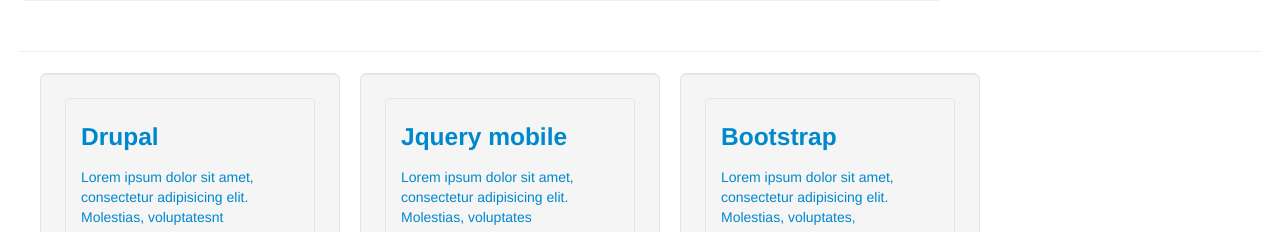
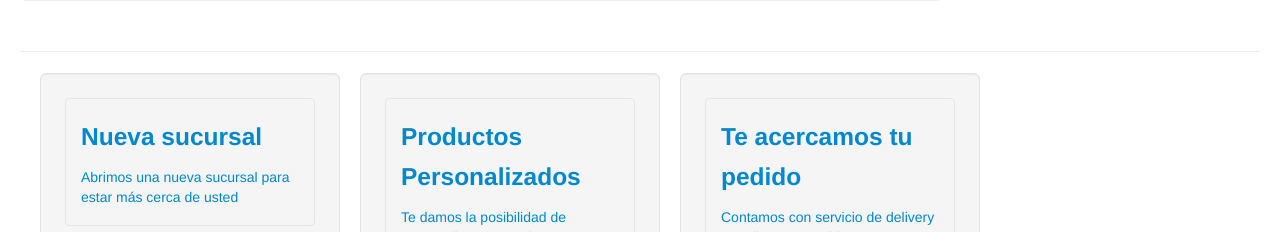
Before and after one commit to pekerDjango/Delivery, a Django app: template SiGeP/templates/index.html in a window 1280 px wide. Shown: the part 693-925 px from the top of the page. Run offline with Django 3.2, Linux system fonts and the light colour scheme; the template is opened without the code that fills it, so the values that code supplies are empty; some libraries are stand-ins or nearby versions.

Commit message:
[#13] PedidoRegistrado/admin.py [#16] lista de sucursales

```diff
--- a/RecursosDeEmpresa/urls.py
+++ b/RecursosDeEmpresa/urls.py
@@ -8,4 +8,5 @@ urlpatterns = patterns('RecursosDeEmpresa.views',
      url(r'^edit/empleado/(?P<id_emp>.*)/$','edit_empleado_view', name= "vista_editar_empleado"),
      url(r'^empleado/(?P<id_emp>.*)/$','singleEmpleado_view',name='vista_single_empleado'),
      url(r'^delete/empleado/(?P<id_emp>.*)/$','delete_empleado_view', name= "vista_editar_empleado"),
+     url(r'^sucursales/$','sucursal_view',name='vista_sucursal'),
 )
--- a/RecursosDeEmpresa/views.py
+++ b/RecursosDeEmpresa/views.py
@@ -2,6 +2,7 @@
 from django.shortcuts import render_to_response,  get_object_or_404
 from django.template import RequestContext
 from RecursosDeEmpresa.models import Empleado
+from RecursosDeEmpresa.models import Sucursal
 from RecursosDeEmpresa.forms import EmpleadoForm, addEmpleadoForm, DeleteEmpleadoForm
 # Paginacion en Django
 from django.core.paginator import Paginator,EmptyPage,InvalidPage
@@ -13,6 +14,7 @@ def indexAdmin_view(request):
     mensaje = "Aquí realice su administración"
     ctx = {'msg':mensaje}
     return render_to_response('indexAdmin.html',ctx,context_instance=RequestContext(request))
+
 
 @login_required(login_url='/login')
 def empleado_view(request, pagina):
@@ -85,3 +87,7 @@ def delete_empleado_view(request, id_emp):
         form = DeleteEmpleadoForm(instance=new_to_delete)
     ctx = {'form':form, 'empleado':new_to_delete}
     return render_to_response('RecursosDeEmpresa/deleteEmpleado.html',ctx,context_instance=RequestContext(request))
+
+def sucursal_view(request):
+    lista_sucursal=Sucursal.objects.all()
+    return render_to_response('RecursosDeEmpresa/sucursales.html',{'lista_sucursal':lista_sucursal},context_instance=RequestContext(request))
--- a/SiGeP/templates/base.html
+++ b/SiGeP/templates/base.html
@@ -12,7 +12,9 @@
     <script src="js/bootstrap.min.js"></script>
     <link rel="stylesheet" type="text/css" href="css/bootstrap.min.css">
   <style type="text/css">
+
       body {
+
         padding-top: 60px;
         padding-bottom: 40px;
       }
@@ -34,8 +36,8 @@
 					   <li><a href="{% url "vista_pedidoInformacion" %}">Pedido</a></li>
 					   <li><a href="">Productos</a></li>
 					   <li><a href="">Promociones</a></li>
-					   <li><a href="">Sucursales</a></li>
-					   <li><a href="">Contacto</a></li>
+					   <li><a href="{% url "vista_sucursal" %}">Sucursales</a></li>
+					   <li><a href="/contacto/">Contacto</a></li>
 				  </ul>
           <div class="pull-right">
             <div class="social">
@@ -99,19 +101,21 @@
 <!--<hr>-->
 </div>
 	<div class="container-fluid" >
+
       <div class="row-fluid">
-        <div class="span9">
-          <div class="hero-unit" style="overflow:hidden " >
+        <div class="span9" >
+          <div class="hero-unit"  >
             {% block content %}
             {% endblock%}
           </div>
         </div><!--/span-->
 
-        <div class="span3">
+        <div class="span3" >
           {% block panelAux %}
             {% endblock%}
         </div><!--/span-->
       </div><!--/row-->
+
 
   {% block contentInferior%}
   {% endblock %}
--- a/SiGeP/templates/index.html
+++ b/SiGeP/templates/index.html
@@ -39,7 +39,7 @@
   </div>
 {% endblock %}
 {% block panelAux %}
-<div class="well well-large" >
+<div  id = "panelPrincipal"class="well well-large" >
 <a href="http://www.quilmes.com.ar"  ><img src="/media/imagenes/publicidades/quilmes.jpg" alt="quilmes" /> </a>
 <a href="http://www.coca-cola.com.ar"  ><img src="/media/imagenes/publicidades/cocacola.jpg" alt="cocacola" /></a>
 <a href="http://www.mccain.com.ar" ><img src="/media/imagenes/publicidades/mccain.jpg" alt="mccain" /></a>
@@ -55,16 +55,17 @@
           <div class="accordion-group">
                <div class="accordion-heading">
                    <a class="accordion-toggle" data-toggle="collapse" data-parent="#accordion2" href="#collapseOne">
-                  <h3> Drupal</h3>
-                  <p>Lorem ipsum dolor sit amet, consectetur adipisicing elit. Molestias, voluptatesnt</p>
+                   <div class="pull-center">
+                      <h3> Nueva sucursal</h3>
+                  </div>
+                  <p>Abrimos una nueva sucursal para estar más cerca de usted</p>
                    </a>
                </div>
                <div id="collapseOne" class="accordion-body collapse">
               <div class="accordion-inner">
-               Lorem ipsum dolor sit amet, consectetur adipisicing elit. Molestias, odio, corrupti, facilis, dolore possimus qui eligendi rem quae obcaecati perspiciatis similique voluptatum doloribus ex! Odio voluptas mollitia veniam esse molestias?
-               Lorem ipsum dolor sit amet, consectetur adipisicing elit. Laborum, optio, similique autem officia rerum suscipit. Odio, vel minima provident dolores voluptatum est ea ex cumque optio magni. Nemo, voluptates, hic.
+               <a href="/sucursales/"><img class="img-rounded" src="/media/imagenes/sucursal_centro.png" ></a>
                <br>
-               <a href="#" class="btn btn-primary btn-block"> Mas info</a>
+               <a href="/sucursales/" class="btn btn-primary btn-block"> Conoce nuestras sucursales</a>
               </div>
                </div>
           </div>
@@ -75,16 +76,15 @@
 <div class="accordion-group">
                <div class="accordion-heading">
                    <a class="accordion-toggle" data-toggle="collapse" data-parent="#accordion2" href="#collapseTwo">
-                  <h3> Jquery mobile</h3>
-                   <p>Lorem ipsum dolor sit amet, consectetur adipisicing elit. Molestias, voluptates</p>
+                  <h3> Productos Personalizados</h3>
+                   <p>Te damos la posibilidad de personalizar tus productos. </p>
                    </a>
                </div>
                <div id="collapseTwo" class="accordion-body collapse">
                     <div class="accordion-inner">
-                       Lorem ipsum dolor sit amet, consectetur adipisicing elit. Molestias, odio, corrupti, facilis, dolore possimus qui eligendi rem quae obcaecati perspiciatis similique voluptatum doloribus ex! Odio voluptas mollitia veniam esse molestias?
-                        Lorem ipsum dolor sit amet, consectetur adipisicing elit. Laborum, optio, similique autem officia rerum suscipit. Odio, vel minima provident dolores voluptatum est ea ex cumque optio magni. Nemo, voluptates, hic.
+                       <a href="#"><img class="img-rounded" src="/media/imagenes/lomito_completo.png"  alt="sucursal"></a>
                        <br>
-                        <a href="#" class="btn btn-primary btn-block"> Mas info</a>
+                        <a href="#" class="btn btn-primary btn-block"> Arma tu producto</a>
                      </div>
                </div>
           </div>
@@ -95,17 +95,15 @@
 <div class="accordion-group">
                <div class="accordion-heading">
                    <a class="accordion-toggle" data-toggle="collapse" data-parent="#accordion2" href="#collapseThree">
-                  <h3> Bootstrap</h3>
-                   <p>Lorem ipsum dolor sit amet, consectetur adipisicing elit. Molestias, voluptates,</p>
-
-                   </a>
+                  <h3> Te acercamos tu pedido</h3>
+                   <p>Contamos con servicio de delivery para llevar tu pedido</p>
+                 </a>
                </div>
                <div id="collapseThree" class="accordion-body collapse">
                     <div class="accordion-inner">
-                       Lorem ipsum dolor sit amet, consectetur adipisicing elit. Molestias, odio, corrupti, facilis, dolore possimus qui eligendi rem quae obcaecati perspiciatis similique voluptatum doloribus ex! Odio voluptas mollitia veniam esse molestias?
-                       Lorem ipsum dolor sit amet, consectetur adipisicing elit. Laborum, optio, similique autem officia rerum suscipit. Odio, vel minima provident dolores voluptatum est ea ex cumque optio magni. Nemo, voluptates, hic.
+                        <a href="#"><img class="img-rounded" src="/media/imagenes/delivery2.png"  alt="sucursal"></a>
                        <br>
-                        <a href="#" class="btn btn-primary btn-block"> Mas info</a>
+                        <a href="/pedido" class="btn btn-primary btn-block"> Arma tu pedido</a>
                      </div>
                </div>
           </div>
```
Also changed, not shown: PedidoRegistrado/admin.py (+29 -1 lines), SiGeP/templates/RecursosDeEmpresa/sucursales.html (added, +58 -0 lines), SiGeP/templates/contacto.html (added, +49 -0 lines).
